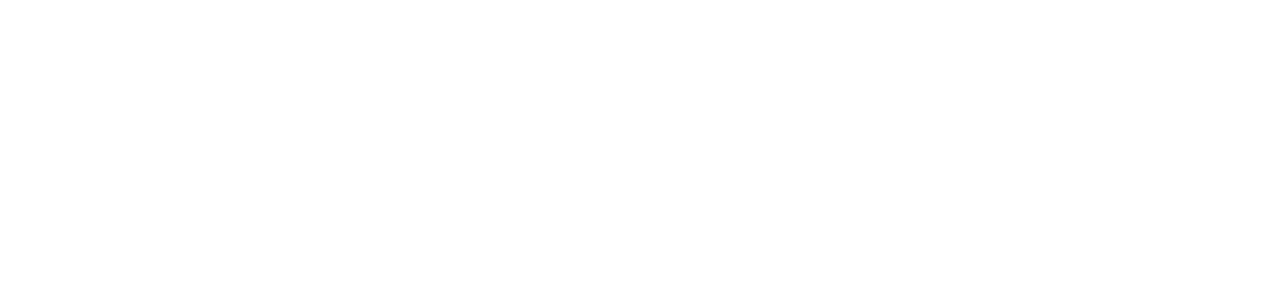
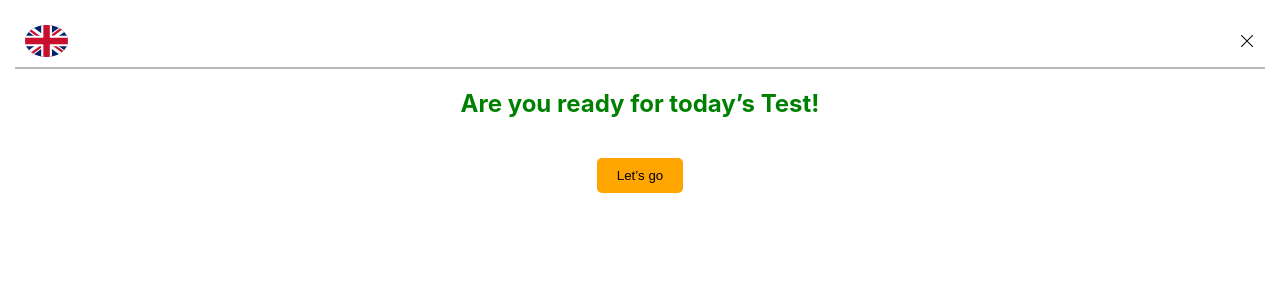
Before and after one commit to Maryam-Afzalan/lovevocabswebb, a React (Create React App) app: page /ready in a window 1280 px wide. Before the commit this address had no page. Shown: the top 300 px of the page. Built offline with nearby package versions, Linux system fonts and the light colour scheme.

Commit message:
created ready page

```diff
--- a/src/App.css
+++ b/src/App.css
@@ -32,6 +32,7 @@
   from {
     transform: rotate(0deg);
   }
+
   to {
     transform: rotate(360deg);
   }
--- a/src/App.tsx
+++ b/src/App.tsx
@@ -3,6 +3,7 @@
 import Mainpage from './Components/Mainpage';
 import { BrowserRouter, Route, Routes } from 'react-router-dom';
 import Wordpage from './Components/Wordpage';
+import Readypage from './Components/Readypage';
 
 function App() {
   return (
@@ -12,6 +13,7 @@
           <Route path='/' element={<Mainpage />} />
           <Route path="/Mainpage" element={<Mainpage />} />
           <Route path="/wordpage" element={<Wordpage />} />'
+          <Route path="/ready" element={<Readypage />} />
         </Routes>
       </BrowserRouter>
 
--- /dev/null
+++ b/src/Components/NewWordHeader.tsx
@@ -0,0 +1,27 @@
+import React from "react";
+import { useNavigate } from "react-router-dom";
+import "flag-icons/css/flag-icons.min.css";
+import "bootstrap-icons/font/bootstrap-icons.css";
+import "./Style/Wordpage.css";
+
+function WordpageHeader() {
+
+    const navigate = useNavigate();
+    const handleClick = () => {
+        navigate("/Mainpage");
+    }
+
+    return (
+        <div className="header">
+            <div className="englishflag"><span className="fi fi-gb" style={{ fontSize: "2em" }}></span>
+            </div>
+            <i onClick={handleClick} className="bi bi-x-lg"></i>
+
+        </div>
+    )
+}
+
+
+
+
+export default WordpageHeader;
--- /dev/null
+++ b/src/Components/Readypage.tsx
@@ -0,0 +1,20 @@
+import React from "react";
+import "./Style/Wordpage.css";
+import NewWordHeader from "./NewWordHeader";
+
+const ReadyPage: React.FC = () => {
+    return (
+
+
+        <div className="ready-page" >
+            <NewWordHeader />
+            <h2 >Are you ready for today’s Test!</h2>
+            <button style={{ background: "orange", padding: "10px 20px", border: "none", borderRadius: "5px", marginTop: "20px" }}>
+                Let’s go
+            </button>
+
+        </div>
+    );
+};
+
+export default ReadyPage;
--- a/src/Components/Style/Wordpage.css
+++ b/src/Components/Style/Wordpage.css
@@ -88,3 +88,16 @@
 .btn:hover {
     background-color: #f57f17;
 }
+
+.ready-page {
+    padding: 15px;
+    border-radius: 8px;
+    margin: auto;
+    text-align: center;
+    gap: 20px;
+    /* margin-top: 100px; */
+}
+
+.ready-page h2 {
+    color: green;
+}
--- a/src/Components/Wordpage.tsx
+++ b/src/Components/Wordpage.tsx
@@ -5,6 +5,7 @@
 import { useNavigate } from "react-router-dom";
 import "flag-icons/css/flag-icons.min.css";
 import "bootstrap-icons/font/bootstrap-icons.css";
+import NewWordHeader from "./NewWordHeader";
 
 
 
@@ -35,18 +36,19 @@
 
 
     const navigate = useNavigate();
-    const handleClick = () => {
-        navigate("/Mainpage");
-    }
+    // const handleClick = () => {
+    //     navigate("/Mainpage");
+    // }
 
     return (
         <div className="container">
-            <div className="header">
+            {/* <div className="header">
                 <div className="englishflag"><span className="fi fi-gb" style={{ fontSize: "2em" }}></span>
                 </div>
                 <i onClick={handleClick} className="bi bi-x-lg"></i>
 
-            </div>
+            </div> */}
+            <NewWordHeader />
             <section>
                 <div> <h3>The words you should learn today.</h3></div>
 
@@ -69,9 +71,10 @@
                     {index > 0 && (
                         <button className="btn" onClick={prevWord}> Previous word</button>
                     )}
-                    {index < wordsData.length - 1 && (
+                    {index < wordsData.length - 1 ? (
                         <button className="btn" onClick={nextWord}> Next word</button>
-                    )}
+                    ) : (<button className="btn" onClick={() => navigate("/ready")}> Continue</button>)
+                    }
                 </div>
             </section>
         </div>
```
